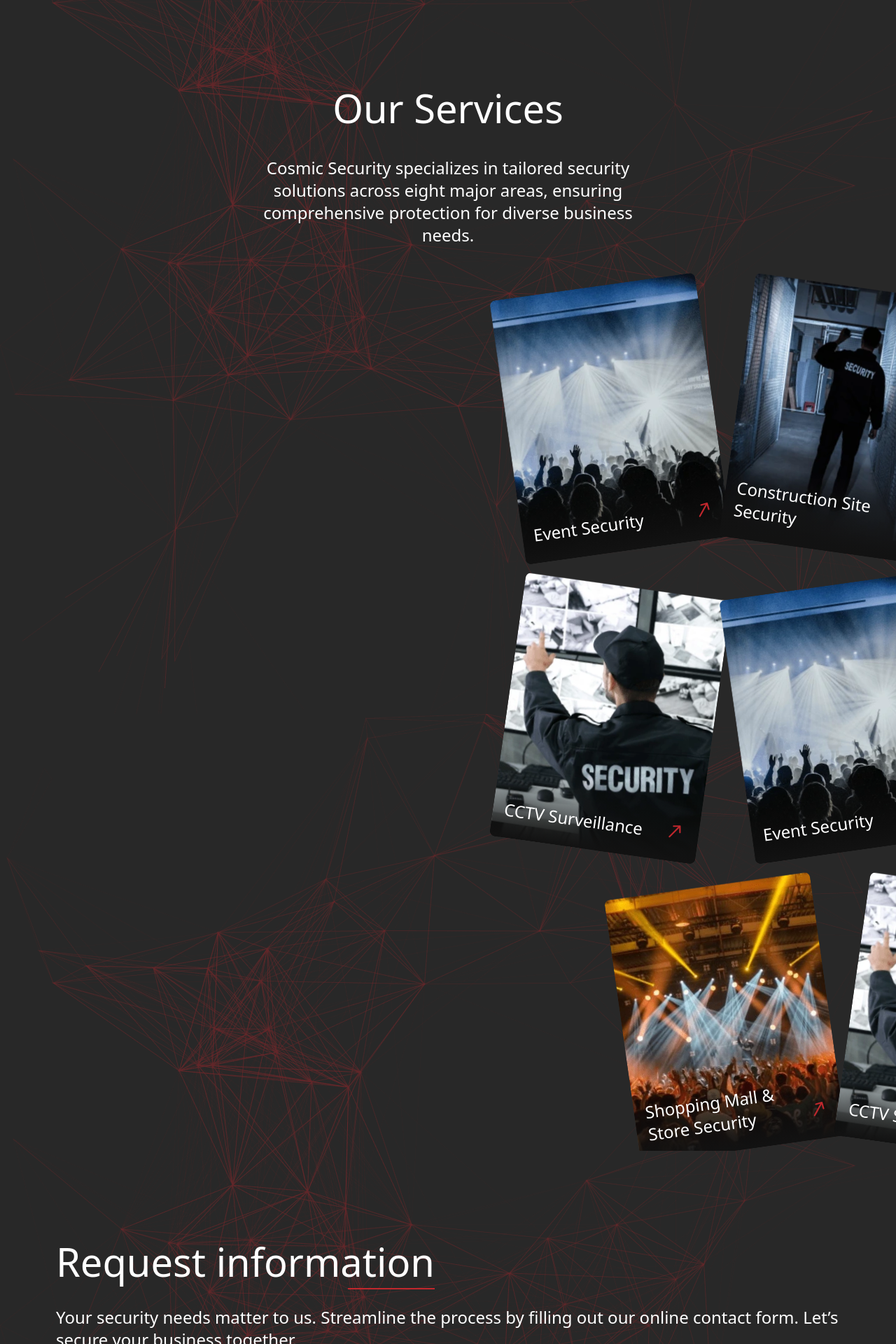
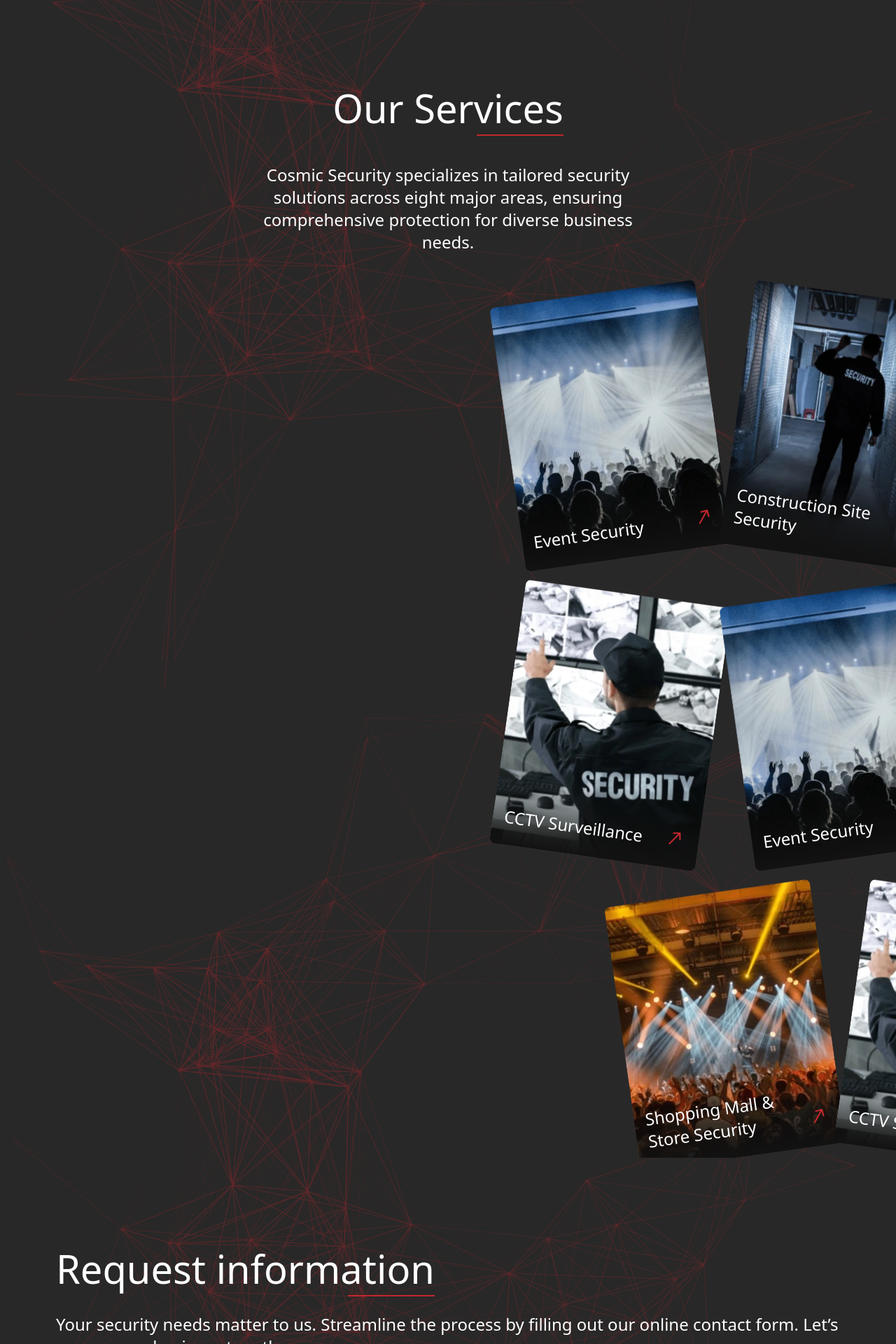
Before and after one commit to gautamxyzstudio/Cosmic-security, a Next.js app: page / in a window 1280 px wide. Shown: the part 1780-3700 px from the top of the page at 70% size. Built offline with nearby package versions, Linux system fonts and the light colour scheme.

Commit message:
underline bug fix

```diff
--- a/src/appComponents/home/HomeServices.tsx
+++ b/src/appComponents/home/HomeServices.tsx
@@ -1,15 +1,13 @@
 'use client';
 import Description from '@/components/textTypes/Description';
-import Heading, {
-  IHeadingTags,
-  IHeadingTypes,
-} from '@/components/textTypes/Heading';
+import { IHeadingTags, IHeadingTypes } from '@/components/textTypes/Heading';
 import React, { useRef } from 'react';
 import HomeServiceCard from './HomeServiceCard';
 import { servicesCardData } from '@/utils/mockdata';
 import { useGSAP } from '@gsap/react';
 import { ScrollTrigger } from 'gsap/ScrollTrigger';
 import gsap from 'gsap';
+import UnderlinedHeading from '@/components/underlinedHeading/UnderlinedHeading';
 
 const HomeServices = () => {
   const divRef = useRef<HTMLDivElement | null>(null);
@@ -48,10 +46,10 @@ const HomeServices = () => {
   });
   return (
     <section ref={sectionRef} className="px-20 overflow-hidden relative">
-      <Heading
+      <UnderlinedHeading
         tagType={IHeadingTags.h2}
         type={IHeadingTypes.heading56}
-        customClasses="text-center"
+        customClasses="text-center "
         content="Our Services"
       />
       <Description
--- a/src/components/underlinedHeading/UnderlinedHeading.tsx
+++ b/src/components/underlinedHeading/UnderlinedHeading.tsx
@@ -10,11 +10,13 @@ const UnderlinedHeading: React.FC<IUnderlinedHeading> = ({
   ...headingProps
 }) => {
   return (
-    <div className=" inline-block flex-col items-start justify-start">
-      <Heading {...headingProps} />
-      {underlined && (
-        <div className=" ml-auto w-[124px] bg-primary mt-2  h-[2px] " />
-      )}
+    <div className={headingProps.customClasses}>
+      <div className={' inline-block flex-col items-start justify-start '}>
+        <Heading {...headingProps} />
+        {underlined && (
+          <div className=" ml-auto w-[124px] bg-primary mt-2  h-[2px] " />
+        )}
+      </div>
     </div>
   );
 };
```
